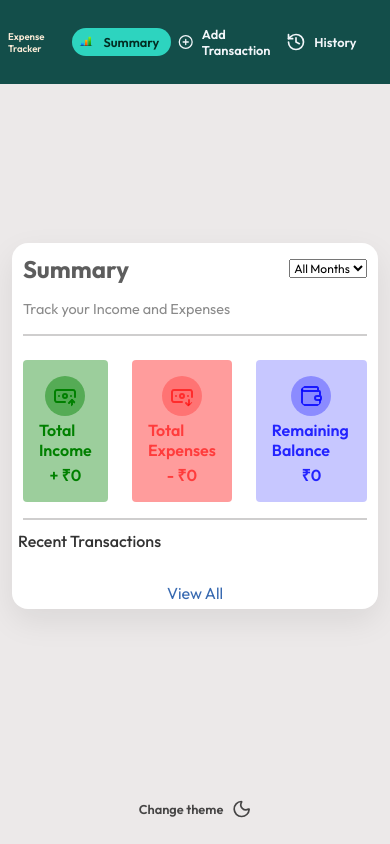
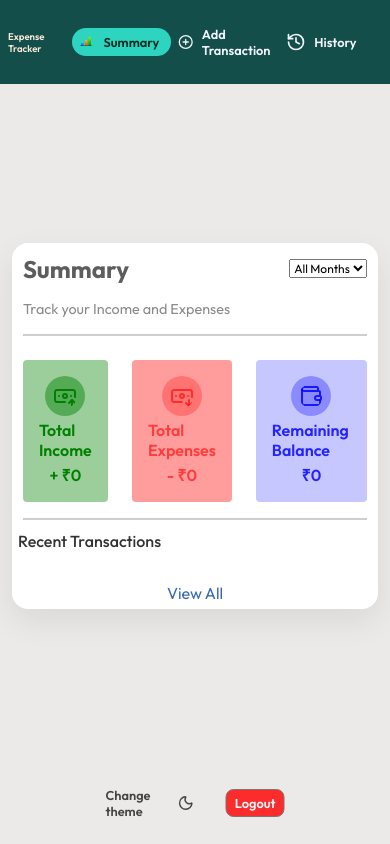
Before and after one commit to rajesh-dev-iitkgp/expense-tracker-full-stack-, a React (Vite) app in the folder frontend/: page / in a window 390 px wide. Built offline with nearby package versions, Linux system fonts and the light colour scheme; sample sign-in values are in the browser's storage.

Commit message:
Added Logout button functionality

```diff
--- a/frontend/src/components/Sidebar/Sidebar.jsx
+++ b/frontend/src/components/Sidebar/Sidebar.jsx
@@ -6,11 +6,17 @@
 import lightMode from "../../assets/light_mode.png"
 import { useContext } from "react"
 import { ThemeContext } from "../../context/ThemeContext"
-import {  NavLink } from "react-router-dom"
+import {  NavLink, useNavigate } from "react-router-dom"
 
 const Sidebar = () => {
 
   const {theme,ToggleTheme} = useContext(ThemeContext);
+  const navigate = useNavigate();
+
+  const logoutHandler = ()=>{
+    localStorage.removeItem("token");
+    navigate("/login",{replace:true})
+  }
 
   return (
     <div className={theme==="dark" ? "sidebar dark" : "sidebar"}>
@@ -34,8 +40,11 @@
         </NavLink>
       </div>
       <div className="sidebar-bottom">
-        <p className = {theme==="dark" ? "sidebar-theme-light" : "sidebar-theme-dark"}>Change theme</p>
-        {theme==="dark" ? <img src={lightMode} alt="" onClick={ToggleTheme}/> : <DarkMode className="sidebar-icon " onClick={ToggleTheme}/>}
+        <div className="sidebar-bottom-theme">
+          <p className = {theme==="dark" ? "sidebar-theme-light" : "sidebar-theme-dark"}>Change theme</p>
+          {theme==="dark" ? <img src={lightMode} alt="" onClick={ToggleTheme}/> : <DarkMode className="sidebar-icon " onClick={ToggleTheme}/>}
+        </div>
+        <button onClick={logoutHandler}>Logout</button>
       </div>
     </div>
   )
--- a/frontend/src/components/Sidebar/sidebar.css
+++ b/frontend/src/components/Sidebar/sidebar.css
@@ -59,7 +59,7 @@
 .sidebar-bottom {
     display: flex;
     flex-direction: column;
-    gap: 0.5rem;
+    gap: 2rem;
     font-size: 1.5rem;
     font-weight: 600;
     color: rgba(0, 0, 0, 0.705);
@@ -121,14 +121,42 @@
         bottom: 2%;
         left: 50%;
         transform: translateX(-50%);
-        flex-direction: row;
-        justify-content: space-between;
         padding: 0.5rem;
         font-size: 1rem;
     }
 }
 
-@media screen and (max-width:600px) {
+.sidebar-bottom-theme {
+    display: flex;
+    flex-direction: column;
+    align-items: center;
+    gap: 0.5rem;
+}
+
+.sidebar-bottom button {
+    background-color: rgba(255, 0, 0, 0.811);
+    border: 1px solid rgb(127, 115, 115);
+    cursor: pointer;
+    display: flex;
+    align-items: center;
+    gap: 0.5rem;
+    padding: 0.5rem 1rem;
+    border-radius: 0.5rem;
+    color: #f1f5f9;
+    font-size: 1.2rem;
+    font-weight: 600;
+}
+
+.sidebar-bottom button:hover {
+    background-color: rgb(255, 0, 0);
+    transform: scale(1.04);
+}
+
+.sidebar-bottom button:active {
+    transform: scale(0.98);
+}
+
+@media screen and (max-width:700px) {
     .sidebar-page {
         font-size: 0.8rem;
     }
@@ -144,5 +172,17 @@
     }
     .sidebar-bottom {
         font-size: 0.8rem;
+        display: flex;
+        flex-direction: row;
+        gap: 2rem;
+    }
+    .sidebar-bottom button {
+        padding: 0.3rem 0.5rem;
+        font-size: 0.8rem;
+    }
+
+    .sidebar-bottom-theme {
+        flex-direction: row;
+        gap: 0.1rem;
     }
 }
```
